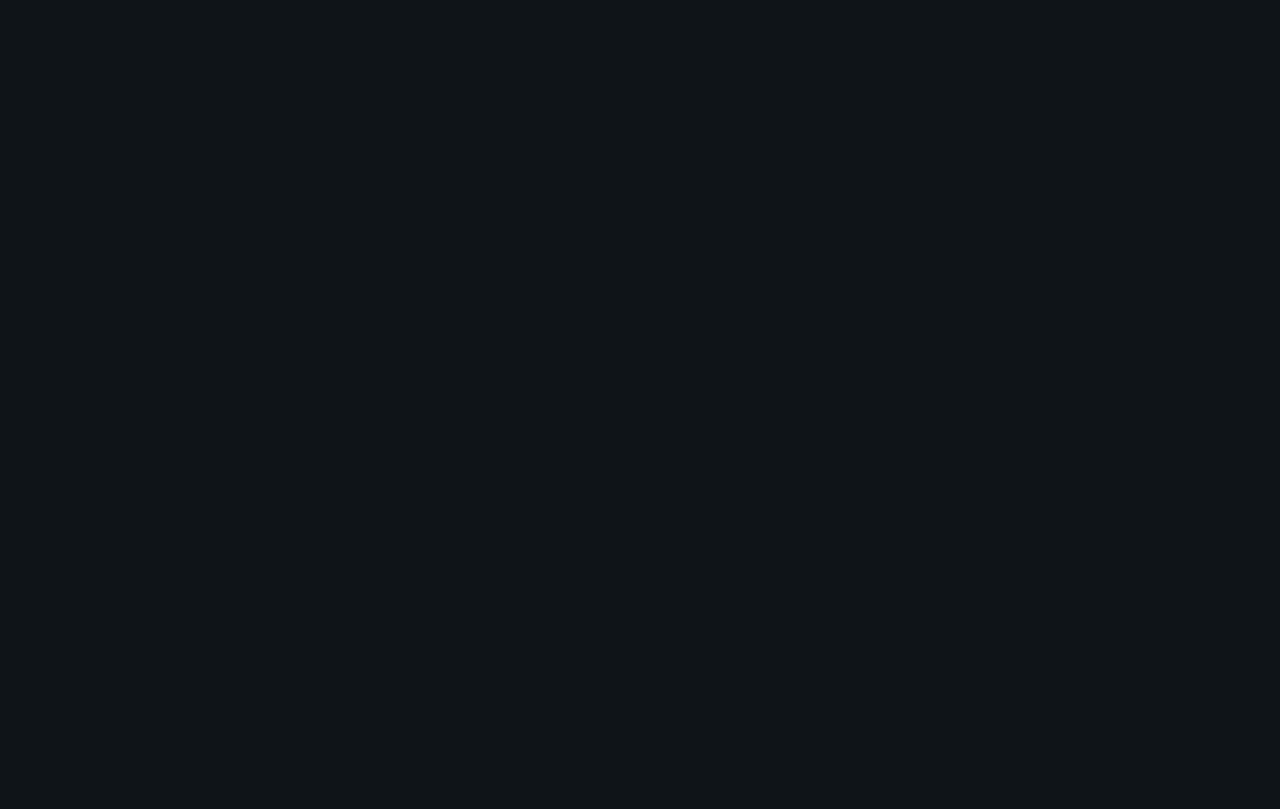
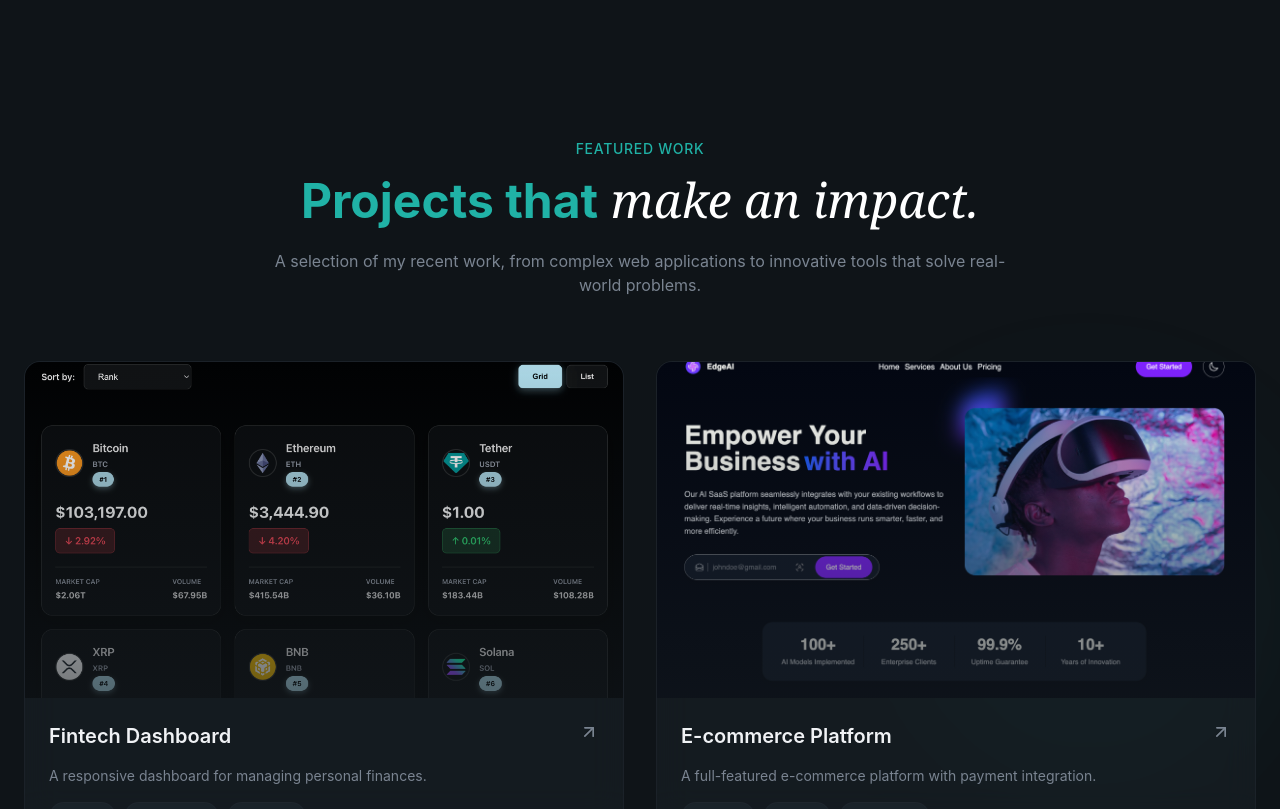
Before and after one commit to RodGondin/react-portfolio, a React (Vite) app: page / in a window 1280 px wide. Shown: the part 1980-2789 px from the top of the page. Before the commit the page ends 1988 px from the top, so only its background shows below. Built offline with nearby package versions, Linux system fonts and the light colour scheme.

Commit message:
Finishing Projects Section

```diff
--- a/src/App.jsx
+++ b/src/App.jsx
@@ -13,10 +13,10 @@
       <main>
         <Hero />
         <About />
-        {/* <Projects />
+        <Projects />
         <Experience />
         <Testimonials />
-        <Contact /> */}
+        <Contact />
       </main>
     </div>
   );
--- a/src/sections/Hero.jsx
+++ b/src/sections/Hero.jsx
@@ -41,7 +41,7 @@
           alt="Hero image"
           className="w-full h-full object-cover opacity-40"
         />
-        <div className="absolute inset-0 bg-gradient-to-b from-background/20 via-background/80 to-background"></div>
+        <div className="absolute inset-0 bg-linear-to-b from-background/20 via-background/80 to-background"></div>
       </div>
 
       {/* Green Dots */}
--- a/src/sections/Projects.jsx
+++ b/src/sections/Projects.jsx
@@ -1,7 +1,143 @@
+import { ArrowUpRight, Github } from "lucide-react";
+import { AnimatedBorderButton } from "@/components/AnimatedBorderButton";
+
+const projects = [
+  {
+    title: "Fintech Dashboard",
+    description: "A responsive dashboard for managing personal finances.",
+    image: "/projects/project1.png",
+    tags: ["React", "Typescript", "NodeJS"],
+    link: "#",
+    github: "#",
+  },
+  {
+    title: "E-commerce Platform",
+    description:
+      "A full-featured e-commerce platform with payment integration.",
+    image: "/projects/project2.png",
+    tags: ["Next.js", "Stripe", "MongoDB"],
+    link: "#",
+    github: "#",
+  },
+  {
+    title: "Social Media App",
+    description: "A social media application with real-time chat features.",
+    image: "/projects/project3.png",
+    tags: ["Vue.js", "Firebase", "TailwindCSS"],
+    link: "#",
+    github: "#",
+  },
+  {
+    title: "Project Management Tool",
+    description: "A tool to help teams manage projects and tasks efficiently.",
+    image: "/projects/project4.png",
+    tags: ["Angular", "Express", "MySQL"],
+    link: "#",
+    github: "#",
+  },
+];
+
 export const Projects = () => {
-    return (
-        <section className="">
-            <h1 className="">Projects</h1>
-        </section>
-    )
-}
+  return (
+    <section id="projects" className="py-32 relative overflow-hidden">
+      {/* Bg glows */}
+      <div className="absolute top-1/4 right-0 w-96 h-96 bg-primary/5 rounded-full blur-3xl" />
+      <div className="absolute bottom-1/4 left-0 w-64 h-64 bg-highlight/5 rounded-full blur-3xl" />
+      <div className="container mx-auto px-6 relative z-10">
+        {/* Section Header */}
+        <div className="text-center mx-auto max-w-3xl mb-16">
+          <span className="text-secondary-foreground text-sm font-medium tracking-wider uppercase animate-fade-in">
+            Featured Work
+          </span>
+          <h2 className="text-4xl md:text-5xl font-bold mt-4 mb-6 animate-fade-in animation-delay-100 text-secondary-foreground">
+            Projects that
+            <span className="font-serif italic font-normal text-white">
+              {" "}
+              make an impact.
+            </span>
+          </h2>
+          <p className="text-muted-foreground animate-fade-in animation-delay-200">
+            A selection of my recent work, from complex web applications to
+            innovative tools that solve real-world problems.
+          </p>
+        </div>
+
+        {/* Projects Grid */}
+        <div className="grid md:grid-cols-2 gap-8">
+          {projects.map((project, idx) => (
+            <div
+              key={idx}
+              className="group glass rounded-2xl overflow-hidden animate-fade-in md:row-span-1"
+              style={{ animationDelay: `${(idx + 1) * 100}ms` }}
+            >
+              {/* Image */}
+              <div className="relative overflow-hidden aspect-video">
+                <img
+                  src={project.image}
+                  alt={project.title}
+                  className="w-full h-full object-cover transition-transform duration-700 group-hover:scale-110"
+                />
+                <div
+                  className="absolute inset-0
+                bg-gradient-to-t from-card via-card/50
+                 to-transparent opacity-60"
+                />
+                {/* Overlay Links */}
+                <div className="absolute inset-0 flex items-center justify-center gap-4 opacity-0 group-hover:opacity-100 transition-opacity duration-300">
+                  <a
+                    href={project.link}
+                    className="p-3 rounded-full glass hover:bg-primary hover:text-primary-foreground transition-all"
+                  >
+                    <ArrowUpRight className="w-5 h-5" />
+                  </a>
+                  <a
+                    href={project.github}
+                    className="p-3 rounded-full glass hover:bg-primary hover:text-primary-foreground transition-all"
+                  >
+                    <Github className="w-5 h-5" />
+                  </a>
+                </div>
+              </div>
+
+              {/* Content */}
+              <div className="p-6 space-y-4">
+                <div className="flex items-start justify-between">
+                  <h3 className="text-xl font-semibold group-hover:text-primary transition-colors">
+                    {project.title}
+                  </h3>
+                  <ArrowUpRight
+                    className="w-5 h-5
+                  text-muted-foreground group-hover:text-primary
+                   group-hover:translate-x-1
+                   group-hover:-translate-y-1 transition-all"
+                  />
+                </div>
+                <p className="text-muted-foreground text-sm">
+                  {project.description}
+                </p>
+                <div className="flex flex-wrap gap-2">
+                  {project.tags.map((tag, tagIdx) => (
+                    <span
+                      key={tagIdx}
+                      className="px-4 py-1.5 rounded-full bg-surface text-xs font-medium border border-border/50 text-muted-foreground hover:border-primary/50 hover:text-primary transition-all duration-300"
+                    >
+                      {tag}
+                    </span>
+                  ))}
+                </div>
+              </div>
+            </div>
+          ))}
+        </div>
+
+        {/* View All CTA */}
+        <div className="text-center mt-12 animate-fade-in animation-delay-500">
+          <AnimatedBorderButton>
+            View All Projects
+            <ArrowUpRight className="w-5 h-5" />
+          </AnimatedBorderButton>
+        </div>
+      </div>
+    </section>
+  );
+};
```
